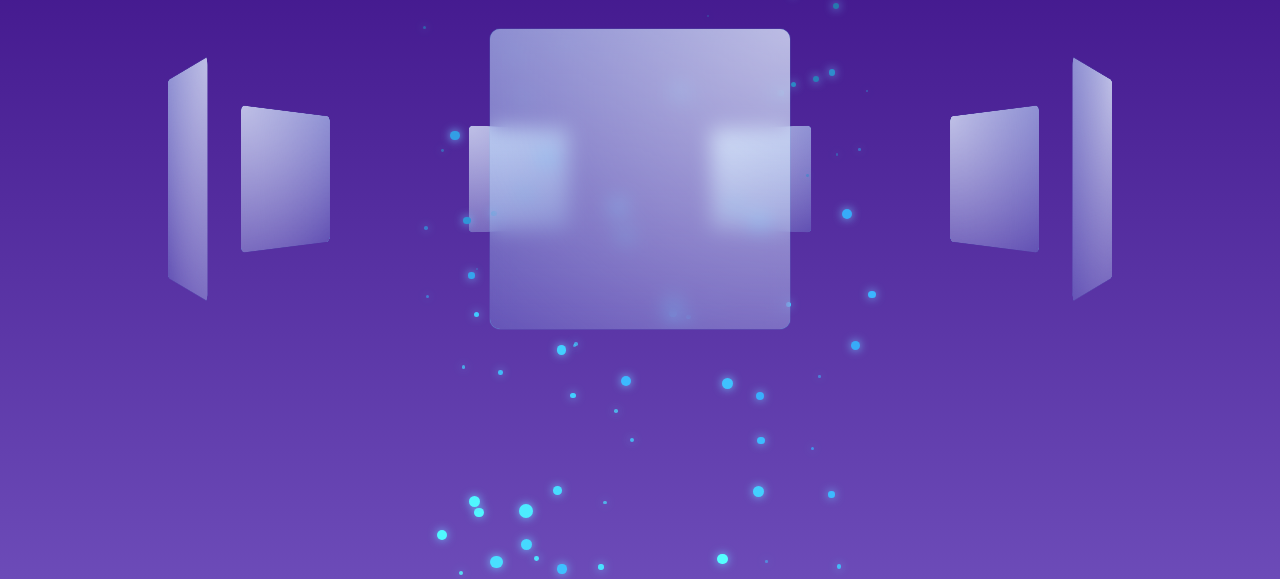
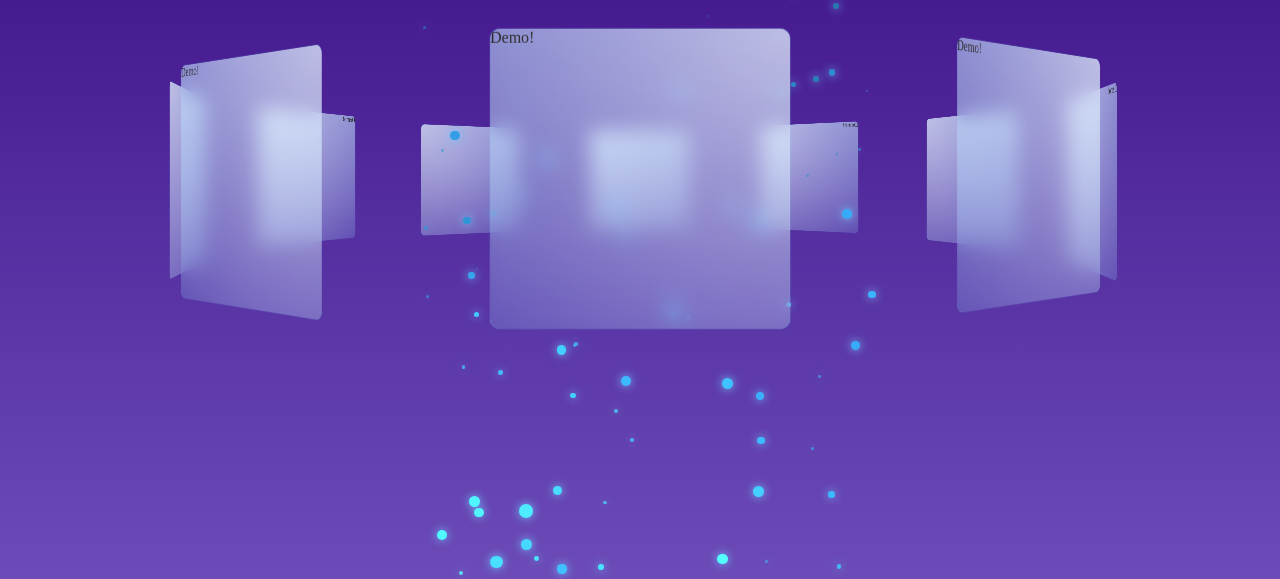
Before and after one commit to mbellman/thisismywebsite.org, a website built with webpack: page src/index.html in a window 1280 px wide. Shown: the part 221-800 px from the top of the page. Built offline with nearby package versions, Linux system fonts and the light colour scheme.

Commit message:
type fixes, pane carousel oscillation behavior

```diff
--- a/src/index.ts
+++ b/src/index.ts
@@ -7,26 +7,40 @@ import { animate, debounce, lerp } from './utilities';
 
 import './page.scss';
 
-function main(): void {
-  const stage = new Stage();
-  const title = new Text3D('This is some text!');
+function createDemoBlock(): string {
+  return `
+    <div class="demo-block">
+      Demo!
+    </div>
+  `;
+}
+
+function createDemoCarousel(): PaneCarousel {
   const carousel = new PaneCarousel();
-  const particles = new Particles(100);
 
-  for (let i = 0; i < 7; i++) {
+  for (let i = 0; i < 10; i++) {
     const pane = new Pane();
 
-    pane.insert('Hello!');
+    pane.insert(createDemoBlock());
 
     carousel.addPane(pane);
   }
 
-  title.appendTo(stage.$root);
-  carousel.appendTo(stage.$root);
-  particles.appendTo(stage.$root);
-
   carousel.setOffset({ x: 0, y: 0, z: 0 });
   carousel.setRadius(800);
+
+  return carousel;
+}
+
+function main(): void {
+  const stage = new Stage();
+  const title = new Text3D('This is some text!');
+  const particles = new Particles(100);
+  const demoCarousel = createDemoCarousel();
+
+  title.appendTo(stage.$root);
+  demoCarousel.appendTo(stage.$root);
+  particles.appendTo(stage.$root);
 
   title.setSize(30);
   title.setTransform({ x: 0, y: -220, z: 0 });
@@ -51,7 +65,7 @@ function main(): void {
       z: 0
     }, Math.sin(t * 0.8) * 0.1);
 
-    carousel.setOffset({
+    demoCarousel.setOffset({
       x: 0,
       y: currentYOffset,
       z: 0
--- a/src/widgets/Pane.scss
+++ b/src/widgets/Pane.scss
@@ -26,7 +26,10 @@
     &--shimmer {
       @include square(300px);
       background: radial-gradient(at top right, #fff, rgba(0, 0, 0, 0));
+      left: 0;
       opacity: 0.5;
+      position: absolute;
+      top: 0;
       transition: all 0.2s;
 
       &:hover {
--- a/src/widgets/Pane.ts
+++ b/src/widgets/Pane.ts
@@ -2,7 +2,7 @@ import Widget from './Widget';
 import './Pane.scss';
 
 // @todo move elsewhere
-export interface Position3D {
+export interface Vector3 {
   x: number;
   y: number;
   z: number;
@@ -17,8 +17,12 @@ export default class Pane extends Widget {
     this.$frame.addEventListener('click', fn);
   }
 
-  public update({ x, y, z }: Position3D, yAxisRotation: number): void {
-    this.root.style.transform = `translate3d(${x}px, ${y}px, ${z}px) rotateY(${yAxisRotation * (180 / Math.PI)}deg)`;
+  public update({ x, y, z }: Vector3, rotation: Vector3): void {
+    const rX = rotation.x * (180 / Math.PI);
+    const rY = rotation.y * (180 / Math.PI);
+    const rZ = rotation.z * (180 / Math.PI);
+
+    this.root.style.transform = `translate3d(${x}px, ${y}px, ${z}px) rotateX(${rX}deg) rotateY(${rY}deg) rotateZ(${rZ}deg)`;
     this.root.style.zIndex = `${500 + Math.round(z)}`;
   }
 
--- a/src/widgets/PaneCarousel.ts
+++ b/src/widgets/PaneCarousel.ts
@@ -1,5 +1,5 @@
 import Widget from './Widget';
-import Pane, { Position3D } from './Pane';
+import Pane, { Vector3 } from './Pane';
 import { clerp, mod } from '../utilities';
 import './PaneCarousel.scss';
 
@@ -8,7 +8,7 @@ export default class PaneCarousel extends Widget {
   private radius = 600;
   private rotation = 0;
 
-  private offset: Position3D = {
+  private offset: Vector3 = {
     x: 0,
     y: 0,
     z: 0
@@ -41,7 +41,7 @@ export default class PaneCarousel extends Widget {
     this.revolveToTargetRotation();
   }
 
-  public setOffset(offset: Position3D): void {
+  public setOffset(offset: Vector3): void {
     this.offset = offset;
 
     this.revolve(this.rotation);
@@ -68,20 +68,26 @@ export default class PaneCarousel extends Widget {
     const halfBodyWidth = document.body.clientWidth / 2;
 
     for (let i = 0; i < this.panes.length; i++) {
+      const oscillation = Math.sin(Date.now() / 1000 + i * 2);
       const pane = this.panes[i];
       const halfPaneWidth = pane.$root.clientWidth / 2;
       const halfPaneHeight = pane.$root.clientHeight / 2;
       const yAxisRotationDegrees = i / this.panes.length * 360 + degrees;
-      const yAxisRotation = yAxisRotationDegrees % 360 * (Math.PI / 180);
-      const rotation = mod(yAxisRotation, Math.PI * 2);
+      const baseYAxisRotation = yAxisRotationDegrees % 360 * (Math.PI / 180);
+
+      const rotation = {
+        x: 0,
+        y: mod(baseYAxisRotation, Math.PI * 2) + oscillation * 0.05,
+        z: 0
+      };
 
       const position = {
-        x: this.offset.x + Math.sin(rotation) * this.radius + halfBodyWidth - halfPaneWidth,
-        y: this.offset.y + window.innerHeight / 2 - halfPaneHeight,
-        z: this.offset.z + Math.cos(rotation) * this.radius - this.radius
+        x: this.offset.x + Math.sin(baseYAxisRotation) * this.radius + halfBodyWidth - halfPaneWidth,
+        y: this.offset.y + window.innerHeight / 2 - halfPaneHeight + oscillation * 5,
+        z: this.offset.z + Math.cos(baseYAxisRotation) * this.radius - this.radius
       };
 
-      pane.update(position, yAxisRotation);
+      pane.update(position, rotation);
     }
   }
 
--- a/src/widgets/Text3D.ts
+++ b/src/widgets/Text3D.ts
@@ -1,5 +1,5 @@
 import Widget from './Widget';
-import { Position3D } from './Pane';
+import { Vector3 } from './Pane';
 import './Text3D.scss';
 
 export default class Text3D extends Widget {
@@ -9,13 +9,13 @@ export default class Text3D extends Widget {
     this.root.innerHTML = text;
   }
 
-  public setTransform(position: Position3D, yRotation: number = 0): void {
+  public setTransform(position: Vector3, yRotation: number = 0): void {
     const pageWidth = window.innerWidth;
     const halfWidth = this.$root.clientWidth / 2;
     const halfHeight = this.$root.clientHeight / 2;
     const yRotationDegrees = (yRotation * 180 / Math.PI) % 360;
 
-    const translation: Position3D = {
+    const translation: Vector3 = {
       x: position.x + (pageWidth / 2) - halfWidth,
       y: position.y + window.innerHeight / 2 - halfHeight,
       z: position.z
--- a/webpack.config.js
+++ b/webpack.config.js
@@ -21,7 +21,7 @@ module.exports = {
     rules: [
       {
         test: /\.ts$/,
-        loader: 'swc-loader'
+        loader: 'ts-loader'
       },
       {
         test: /.scss$/,
```
